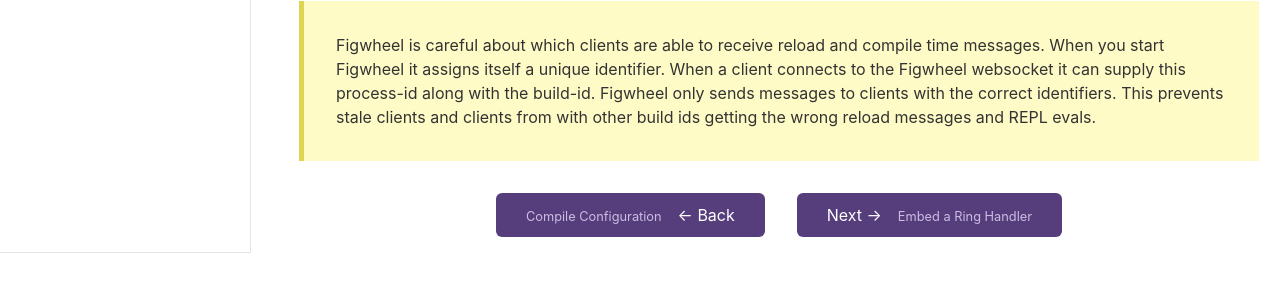
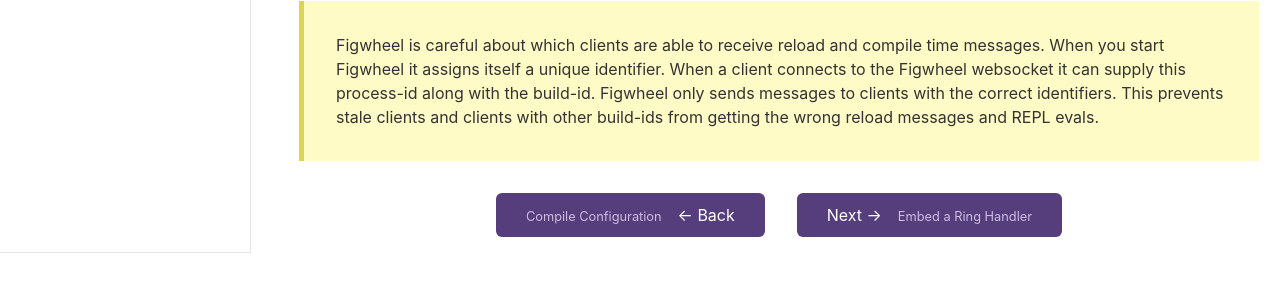
Before and after one commit to bhauman/figwheel-main, a Jekyll site: the page built from docs/docs/hot_reloading.md, in a window 1280 px wide and 900 px high, scrolled down 4697 px. Shown: the part 567-859 px from the top of the window. Built offline with Jekyll 4.4.1, drawn with Linux system fonts in a browser that asks for light colours.

Commit message:
Fix note about broadcasting

```diff
--- a/docs/docs/hot_reloading.md
+++ b/docs/docs/hot_reloading.md
@@ -295,8 +295,8 @@
 > a unique identifier. When a client connects to the Figwheel
 > websocket it can supply this process-id along with the
 > build-id. Figwheel only sends messages to clients with the correct
-> identifiers. This prevents stale clients and clients from with other
-> build ids getting the wrong reload messages and REPL evals.
+> identifiers. This prevents stale clients and clients with other
+> build-ids from getting the wrong reload messages and REPL evals.
 
 
 [broadcast-reloads]: ../config-options#broadcast-reloads
```
